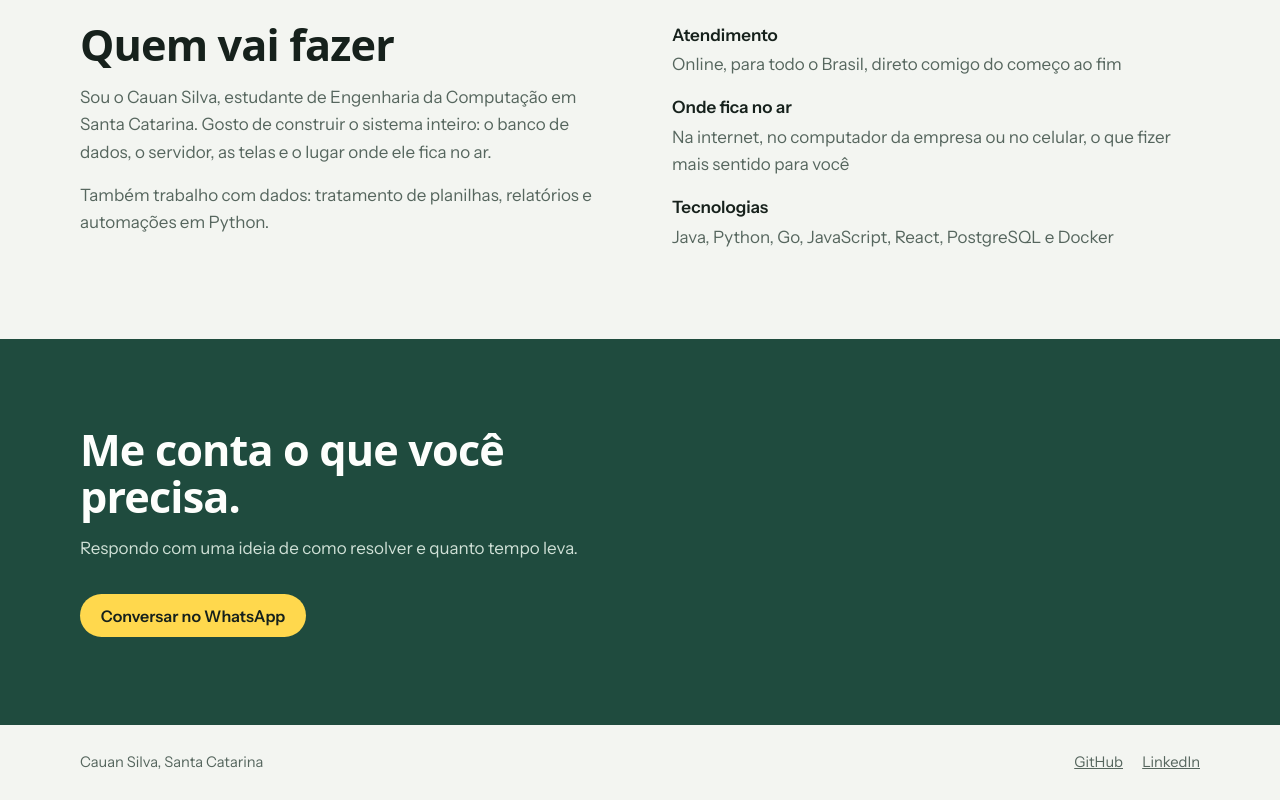
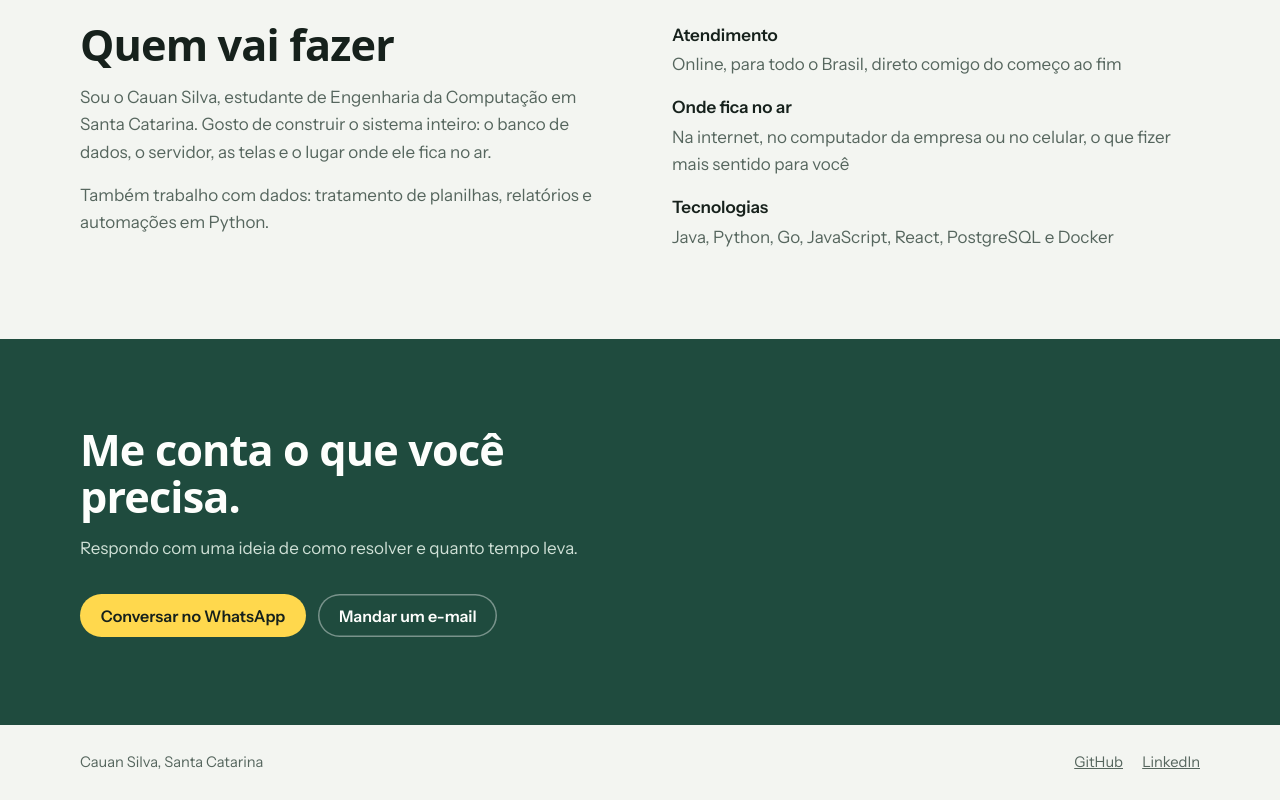
Before and after one commit to Cauan-Silva/cauan-silva.github.io, a plain HTML site: page index.html in a window 1280 px wide. Shown: the part 4930-5730 px from the top of the page. Drawn offline with Linux system fonts and the light colour scheme; a web font is replaced by a local one.

Commit message:
WhatsApp e e-mail nos botões de contato

```diff
--- a/index.html
+++ b/index.html
@@ -24,7 +24,7 @@
       // WhatsApp com DDI e DDD, só números (ex.: 5548999998888). E-mail que vai aparecer no site.
       const CONTATO = {
         whatsapp: '5548996491721',
-        email: '',
+        email: 'anacauansantos@gmail.com',
       }
     </script>
     <style>
```
